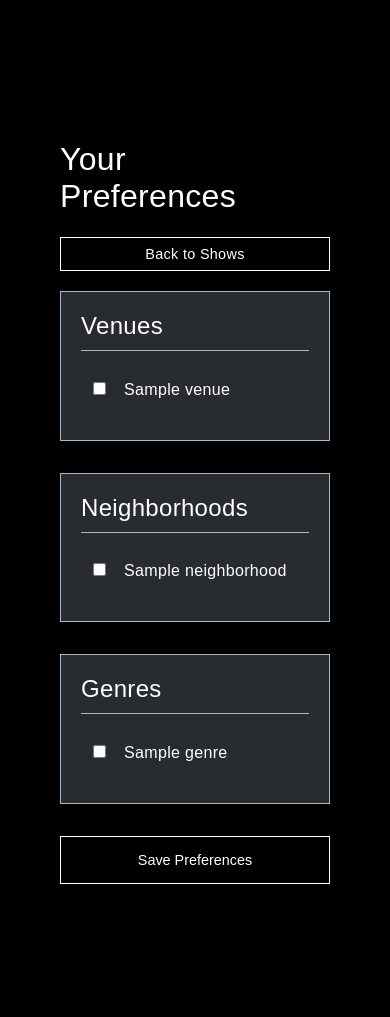
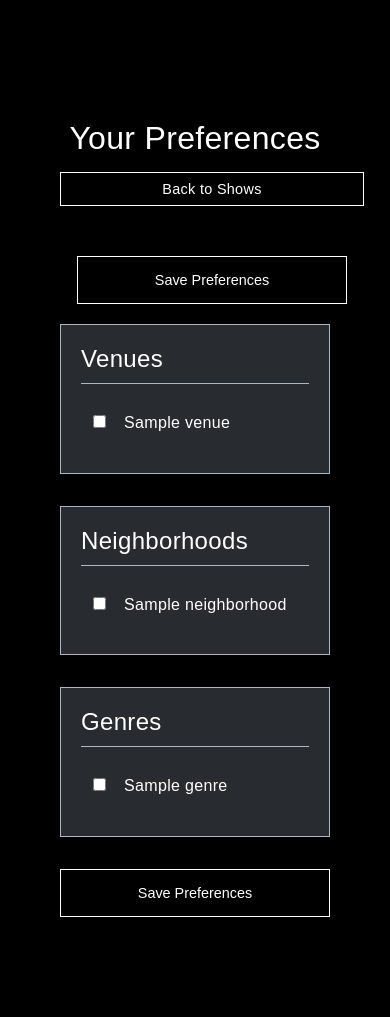
Before and after one commit to hack-c/jazzlistings, a Python web app: template templates/preferences.html in a window 390 px wide. Shown: the part 143-1160 px from the top of the page. Before the commit the page ends 1027 px from the top, so only its background shows below. Run offline with Jinja, Linux system fonts and the light colour scheme; the template is opened without the code that fills it: most values are stand-ins (such as "Sample title", 1, 10 or a date in 2020); some web fonts are replaced.

Commit message:
add new save buttons

```diff
--- a/templates/base.html
+++ b/templates/base.html
@@ -309,6 +309,50 @@
                 text-align: center;
             }
         }
+
+        /* Add to existing styles */
+        .header-row {
+            display: flex;
+            justify-content: space-between;
+            align-items: center;
+            margin-bottom: 20px;
+            flex-wrap: wrap;
+            gap: 15px;
+        }
+
+        .header-buttons {
+            display: flex;
+            gap: 10px;
+            align-items: center;
+            flex-wrap: wrap;
+        }
+
+        .preferences-form h1 {
+            margin: 0;  /* Remove default margin */
+        }
+
+        /* Update existing preferences-form styles */
+        .preferences-form {
+            max-width: 800px;
+            margin: 40px auto;
+            padding: 20px;
+        }
+
+        @media (max-width: 768px) {
+            .header-row {
+                flex-direction: column;
+                align-items: stretch;
+                text-align: center;
+            }
+
+            .header-buttons {
+                flex-direction: column;
+            }
+
+            .header-buttons .wp-block-button__link {
+                width: 100%;
+            }
+        }
     </style>
     <link rel="stylesheet" href="https://cdnjs.cloudflare.com/ajax/libs/font-awesome/5.15.4/css/all.min.css">
 </head>
--- a/templates/preferences.html
+++ b/templates/preferences.html
@@ -2,10 +2,15 @@
 
 {% block content %}
 <div class="preferences-form">
-    <h1>Your Preferences</h1>
-    <a href="{{ url_for('index') }}" class="wp-block-button__link back-button">Back to Shows</a>
+    <div class="header-row">
+        <h1>Your Preferences</h1>
+        <div class="header-buttons">
+            <a href="{{ url_for('index') }}" class="wp-block-button__link back-button">Back to Shows</a>
+            <button type="submit" form="preferences-form" class="wp-block-button__link">Save Preferences</button>
+        </div>
+    </div>
 
-    <form method="POST" action="{{ url_for('save_preferences') }}">
+    <form id="preferences-form" method="POST" action="{{ url_for('save_preferences') }}">
         <div class="preference-section">
             <h2>Venues</h2>
             {% for venue in venues %}
```
